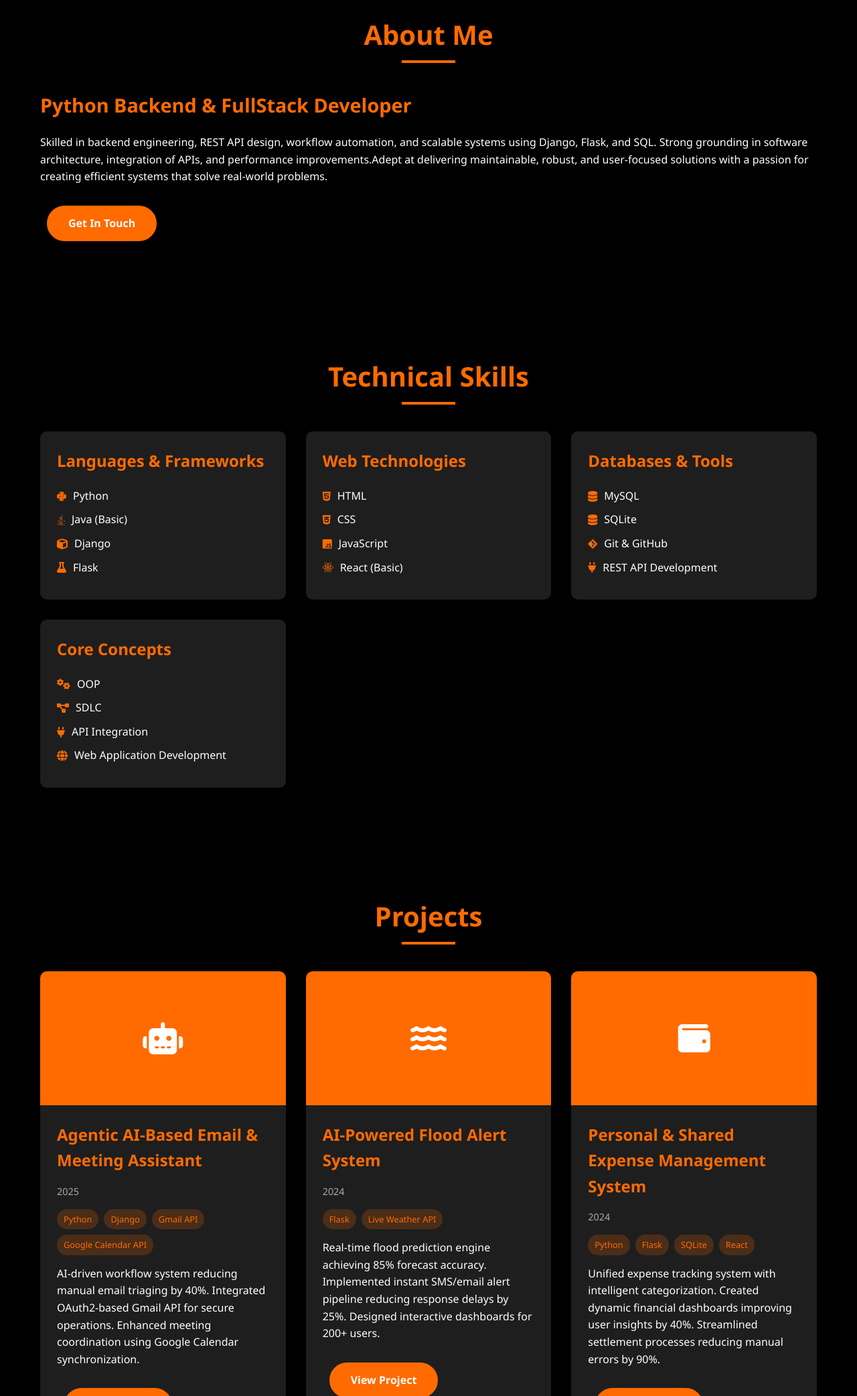
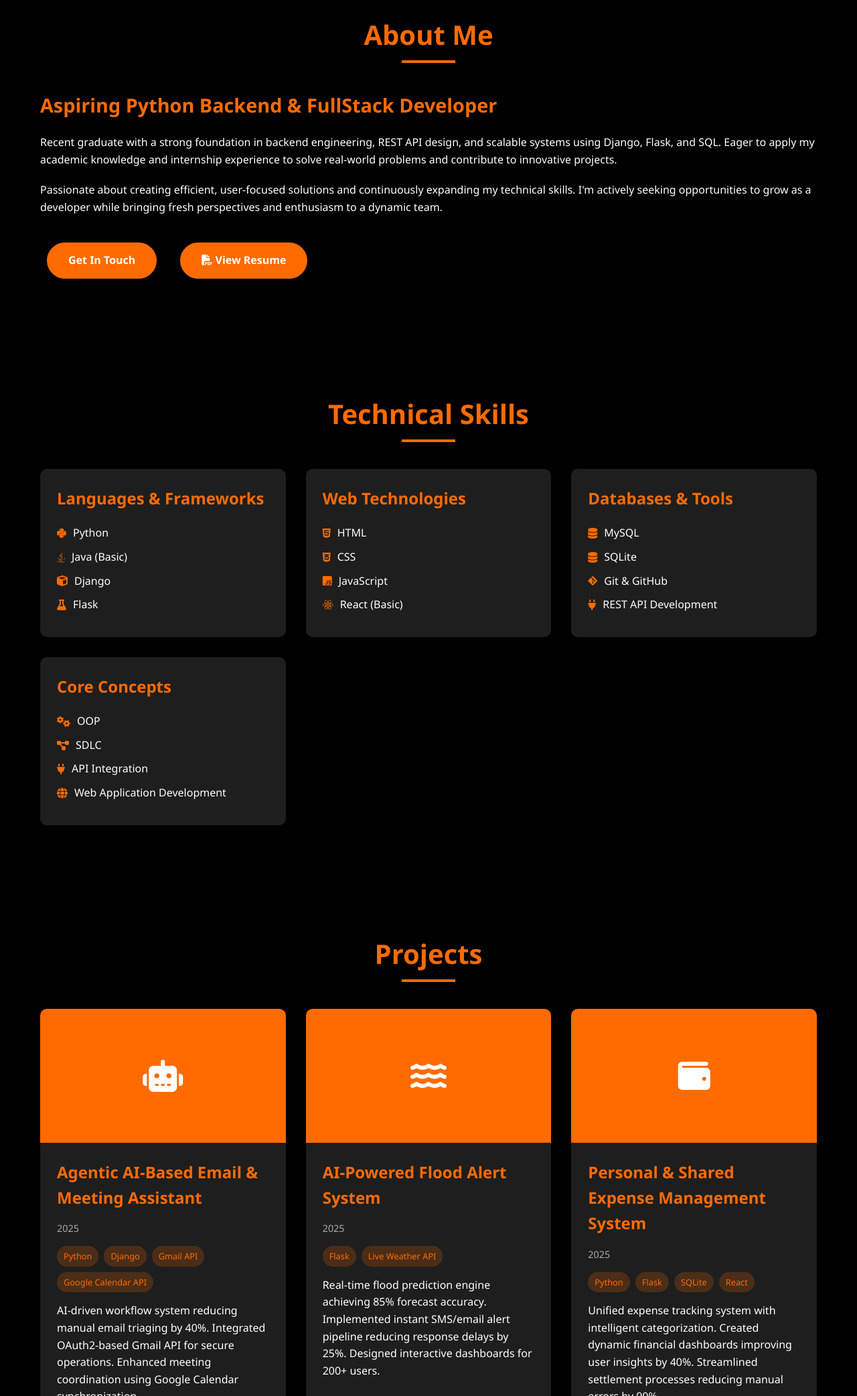
Before and after one commit to Swetha-0811/Portfolio, a plain HTML site: page index.html in a window 1280 px wide. Shown: the part 860-2944 px from the top of the page at 67% size. Drawn offline with Linux system fonts and the light colour scheme.

Commit message:
Update index.html

```diff
--- a/index.html
+++ b/index.html
@@ -193,6 +193,12 @@
 
         .about-text p {
             margin-bottom: 20px;
+        }
+
+        .about-buttons {
+            display: flex;
+            gap: 15px;
+            margin-top: 30px;
         }
 
         /* Skills Section */
@@ -435,6 +441,11 @@
                 flex-direction: column;
             }
 
+            .about-buttons {
+                flex-direction: column;
+                align-items: center;
+            }
+
             .timeline::before {
                 left: 20px;
             }
@@ -505,9 +516,15 @@
             <h2 class="section-title">About Me</h2>
             <div class="about-content">
                 <div class="about-text">
-                    <h3>Python Backend & FullStack Developer</h3>
-                    <p>Skilled in backend engineering, REST API design, workflow automation, and scalable systems using Django, Flask, and SQL. Strong grounding in software architecture, integration of APIs, and performance improvements.Adept at delivering maintainable, robust, and user-focused solutions with a passion for creating efficient systems that solve real-world problems.</p>
-                    <a href="#contact" class="btn">Get In Touch</a>
+                    <h3>Aspiring Python Backend & FullStack Developer</h3>
+                    <p>Recent graduate with a strong foundation in backend engineering, REST API design, and scalable systems using Django, Flask, and SQL. Eager to apply my academic knowledge and internship experience to solve real-world problems and contribute to innovative projects.</p>
+                    <p>Passionate about creating efficient, user-focused solutions and continuously expanding my technical skills. I'm actively seeking opportunities to grow as a developer while bringing fresh perspectives and enthusiasm to a dynamic team.</p>
+                    <div class="about-buttons">
+                        <a href="#contact" class="btn">Get In Touch</a>
+                        <a href="document/Swetha E.pdf" target="_blank" class="btn">
+                            <i class="fas fa-file-pdf"></i> View Resume
+                        </a>
+                    </div>
                 </div>
             </div>
         </div>
@@ -590,7 +607,7 @@
                     </div>
                     <div class="project-content">
                         <h3>AI-Powered Flood Alert System</h3>
-                        <div class="year">2024</div>
+                        <div class="year">2025</div>
                         <div class="tech">
                             <span>Flask</span>
                             <span>Live Weather API</span>
@@ -606,7 +623,7 @@
                     </div>
                     <div class="project-content">
                         <h3>Personal & Shared Expense Management System</h3>
-                        <div class="year">2024</div>
+                        <div class="year">2025</div>
                         <div class="tech">
                             <span>Python</span>
                             <span>Flask</span>
@@ -732,7 +749,7 @@
                         <i class="fab fa-github"></i>
                         <div>
                             <h3>GitHub</h3>
-                            <p><a href="https://github.com/Swetha-0811" target="_blank">github.com/swethaelangovan</a></p>
+                            <p><a href="https://github.com/Swwetha-0811" target="_blank">github.com/swethaelangovan</a></p>
                         </div>
                     </div>
                 </div>
```
